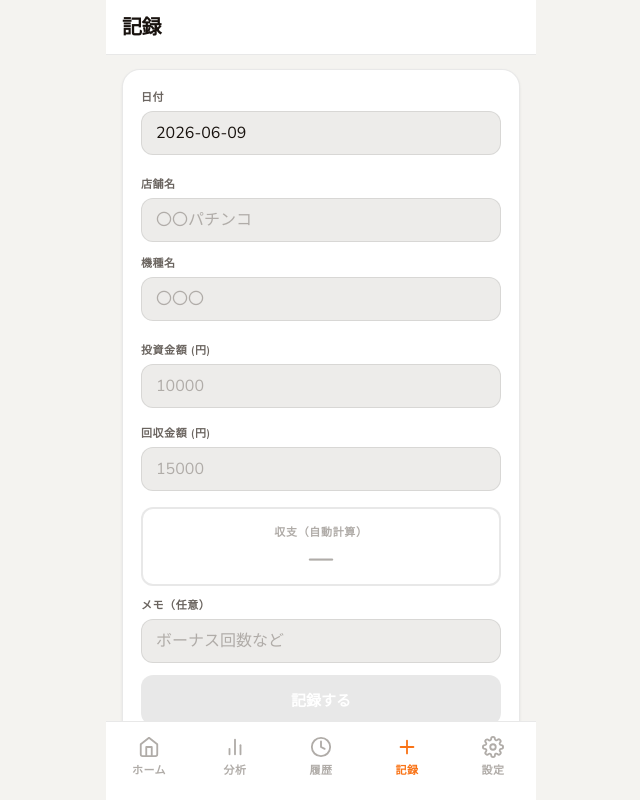
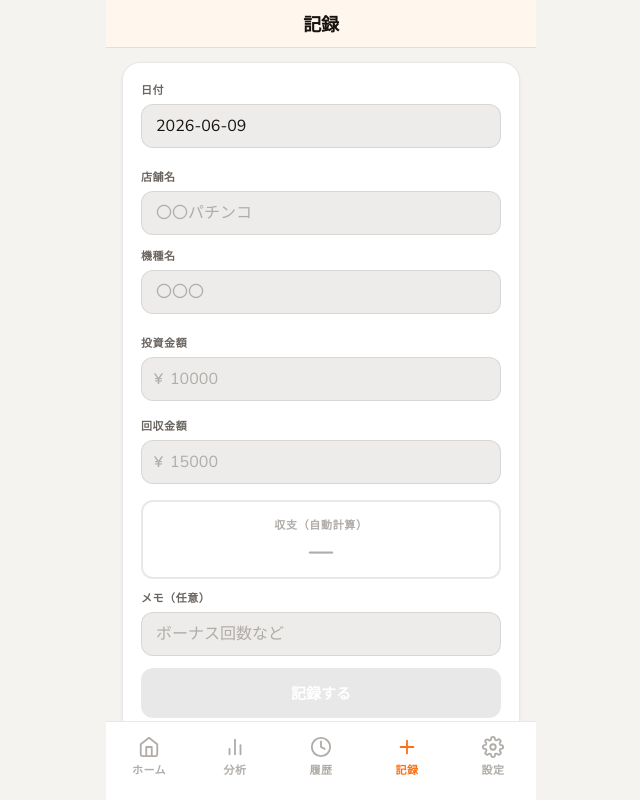
Before and after one commit to tama912/slotlog, a React (Vite) app: page / in a window 1280 px wide. Both pictures are taken after a click on the button "最初の収支を記録する". Shown: the whole page, without its empty margins (319-959 px from the left). Built offline with nearby package versions, Linux system fonts and the light colour scheme.

Commit message:
Update page title

```diff
--- a/src/App.jsx
+++ b/src/App.jsx
@@ -57,16 +57,17 @@ const CSS = `
 input,select,textarea{width:100%;max-width:100%;min-width:0;box-sizing:border-box}
 body{background:var(--bg);color:var(--t1);font-family:'Nunito Sans',sans-serif;-webkit-font-smoothing:antialiased;overflow-x:hidden}
 .app{max-width:430px;margin:0 auto;min-height:100vh;overflow-x:hidden;padding-bottom:88px}
-.header{background:var(--card);border-bottom:1px solid var(--border);padding:16px var(--sp-2) 14px;position:sticky;top:0;z-index:50}
-.logo{font-family:'Nunito',sans-serif;font-size:20px;font-weight:800;color:var(--t1);letter-spacing:-0.4px;line-height:1.2}
-.logo span{color:var(--orange)}
-.logo-sub{font-size:11px;color:var(--t2);font-weight:500;margin-top:3px;letter-spacing:0}
+.header{background:#fff7ed;border-bottom:1px solid var(--orange-m);padding:10px var(--sp-2);position:sticky;top:0;z-index:50;display:flex;align-items:center;justify-content:center}
+.logo-img{height:48px;width:auto;object-fit:contain;display:block}
+
 .kpi-grid{display:flex;flex-direction:column;gap:8px;padding:20px var(--sp-2) 0}
 /* hero: 今月収支 — full width, large */
 .kpi{background:var(--card);border-radius:var(--r-md);padding:14px 16px;border:1px solid var(--border)}
 .kpi.hero{background:var(--orange-l);border-color:var(--orange-m);padding:20px 22px 18px;border-radius:var(--r-lg);box-shadow:var(--sh-hero)}
 .kpi-sub-row{display:grid;grid-template-columns:repeat(3,1fr);gap:8px}
 .kpi-sub{background:var(--card);border-radius:var(--r-md);padding:14px 12px 13px;border:1px solid var(--border);overflow:hidden;box-shadow:var(--sh)}
+.kpi-icon-wrap{width:28px;height:28px;border-radius:50%;display:flex;align-items:center;justify-content:center;margin-bottom:8px;flex-shrink:0}
+.kpi-icon-wrap svg{width:14px;height:14px;stroke-width:2}
 .kpi-label{font-size:11px;color:var(--t3);font-weight:600;letter-spacing:0.06em;text-transform:uppercase;margin-bottom:8px}
 .kpi-hero-label{font-size:11px;color:var(--orange);font-weight:700;letter-spacing:0.05em;text-transform:uppercase;margin-bottom:8px}
 /* hero value: bigger */
@@ -106,7 +107,7 @@ body{background:var(--bg);color:var(--t1);font-family:'Nunito Sans',sans-serif;-
 .machine-bar-wrap{display:none}
 .machine-bar{height:100%;border-radius:3px;transition:width .4s ease}
 .machine-bar.plus{background:var(--green)}.machine-bar.minus{background:var(--red)}
-.machine-row.first{padding:12px 18px;background:rgba(249,115,22,0.04)}
+.machine-row.first{padding:13px 18px;background:rgba(249,115,22,0.05);border-left:3px solid var(--orange)}
 .machine-row.first .machine-name{font-size:15px;font-weight:800}
 .machine-row.first .machine-rank{font-size:14px;color:var(--orange)}
 .machine-row.first .machine-profit{font-size:15px}
@@ -185,7 +186,7 @@ body{background:var(--bg);color:var(--t1);font-family:'Nunito Sans',sans-serif;-
 .profit-preview-val.empty{color:var(--t3);font-size:24px;letter-spacing:0}
 
 .profit-preview-label{font-size:11px;font-weight:600;color:var(--t3);letter-spacing:0.06em;text-transform:uppercase;margin-bottom:6px}
-.profit-preview-val{font-family:'Nunito',sans-serif;font-size:36px;font-weight:800;letter-spacing:-1px;line-height:1}
+.profit-preview-val{font-family:'Nunito',sans-serif;font-size:38px;font-weight:800;letter-spacing:-1.5px;line-height:1}
 .profit-preview-val.plus{color:var(--green)}.profit-preview-val.minus{color:var(--red)}.profit-preview-val.zero{color:var(--t2)}
 .submit-btn{width:100%;padding:14px;background:var(--orange);color:#fff;font-family:'Nunito',sans-serif;font-size:15px;font-weight:800;border:none;border-radius:var(--r-md);cursor:pointer;transition:background .15s,transform .1s}
 .submit-btn:hover{background:var(--orange-hover)}.submit-btn:active{transform:scale(0.98)}.submit-btn:disabled{background:var(--border);cursor:default;transform:none}
@@ -203,7 +204,7 @@ body{background:var(--bg);color:var(--t1);font-family:'Nunito Sans',sans-serif;-
 .settings-btn:hover{background:var(--orange-hover)}
 .settings-btn.secondary{background:var(--bg2);color:var(--t2);border:1px solid var(--border)}
 .settings-btn.secondary:hover{background:var(--border)}
-.settings-btn.danger{background:transparent;color:var(--red);border:1.5px solid rgba(220,38,38,0.5);font-weight:700;letter-spacing:0.01em}
+.settings-btn.danger{background:var(--red-l);color:var(--red);border:1.5px solid rgba(220,38,38,0.4);font-weight:700;letter-spacing:0.01em}
 .settings-btn.danger:hover{background:var(--red-l)}
 .settings-info{font-size:13px;color:var(--t2);background:var(--bg2);border-radius:var(--r-md);padding:12px 16px;margin-bottom:12px;line-height:1.6}
 
@@ -416,7 +417,10 @@ export default function App() {
         </div>
         {/* 主役: 機種名 + 収支 */}
         <div className="rec-header" style={{marginBottom:0}}>
-          <div className="rec-machine" title={r.machine}>{r.machine}{r.id===bestRecId&&<span style={{fontSize:10,marginLeft:6,background:"var(--orange-l)",color:"var(--orange)",padding:"1px 5px",borderRadius:3,fontWeight:700,fontFamily:"'Nunito',sans-serif"}}>ベスト</span>}</div>
+          <div style={{display:"flex",alignItems:"center",gap:6,minWidth:0}}>
+            <div className="rec-machine" style={{flex:1,minWidth:0}} title={r.machine}>{r.machine}</div>
+            {r.id===bestRecId&&<span style={{fontSize:9,flexShrink:0,background:"var(--orange-l)",color:"var(--orange)",padding:"2px 6px",borderRadius:3,fontWeight:700,fontFamily:"'Nunito',sans-serif",letterSpacing:"0.04em",whiteSpace:"nowrap"}}>BEST</span>}
+          </div>
           <div className={`rec-profit ${profitColor(r.profit)}`} style={{paddingRight:28}}>{profitStr(r.profit)}</div>
         </div>
         {/* 補助: 日付 + 投資/回収 */}
@@ -439,13 +443,12 @@ export default function App() {
       <style>{CSS}</style>
       <div className="app">
         <div className="header">
-          <div className="logo">
-            {tab === 0
-              ? <>スロ<span>ログ</span></>
-              : ["","分析","履歴","記録","設定"][tab]
-            }
-          </div>
-          {tab===0&&<div className="logo-sub">今日も収支を記録しよう</div>}
+          {tab === 0
+            ? <img src="/logo.png" alt="スロログ" className="logo-img"/>
+            : <div style={{fontFamily:"'Nunito',sans-serif",fontSize:18,fontWeight:800,color:"var(--t1)",letterSpacing:"-0.3px"}}>
+                {["","分析","履歴","記録","設定"][tab]}
+              </div>
+          }
         </div>
 
         {/* ═══ HOME ═══ */}
@@ -457,23 +460,37 @@ export default function App() {
                 <div className="kpi-hero-label">今月の収支</div>
                 <div className={`kpi-val hero ${profitColor(monthProfit)}`}>{profitStr(monthProfit)}</div>
                 {monthRecs.length > 0 && (
-                  <div className="hero-copy" style={{marginTop:7}}>
-                    {monthRecs.length}戦{monthRecs.filter(r=>r.profit>0).length}勝{monthRecs.filter(r=>r.profit<0).length}敗
-                    {streak.count>=2&&` · ${streak.count}${streak.type==="win"?"連勝中":"連敗中"}`}
+                  <div style={{marginTop:8,display:"flex",alignItems:"center",gap:10,flexWrap:"wrap"}}>
+                    <span style={{fontFamily:"'Nunito',sans-serif",fontSize:13,fontWeight:800,color:"var(--orange)"}}>
+                      {winRate!=null?`勝率${winRate}%`:"勝率—"}
+                    </span>
+                    <span className="hero-copy" style={{marginTop:0,fontSize:11,color:"var(--t3)"}}>
+                      {monthRecs.length}戦{monthRecs.filter(r=>r.profit>0).length}勝{monthRecs.filter(r=>r.profit<0).length}敗
+                      {streak.count>=2&&` · ${streak.count}${streak.type==="win"?"連勝中":"連敗中"}`}
+                    </span>
                   </div>
                 )}
               </div>
               {/* Sub row: 総収支・勝率・実戦回数 */}
               <div className="kpi-sub-row">
                 <div className="kpi-sub">
+                  <div className="kpi-icon-wrap" style={{background:"rgba(249,115,22,0.1)"}}>
+                    <svg viewBox="0 0 24 24" fill="none" stroke="var(--orange)" strokeLinecap="round" strokeLinejoin="round"><circle cx="12" cy="12" r="10"/><circle cx="12" cy="12" r="3"/></svg>
+                  </div>
                   <div className="kpi-label">勝率</div>
                   <div className="kpi-val sub orange">{winRate!=null?`${winRate}%`:"0%"}</div>
                 </div>
                 <div className="kpi-sub">
+                  <div className="kpi-icon-wrap" style={{background:"rgba(249,115,22,0.1)"}}>
+                    <svg viewBox="0 0 24 24" fill="none" stroke="var(--orange)" strokeLinecap="round" strokeLinejoin="round"><circle cx="12" cy="8" r="4"/><path d="M6 20v-2a6 6 0 0 1 12 0v2"/></svg>
+                  </div>
                   <div className="kpi-label">実戦</div>
                   <div className="kpi-val sub orange">{records.length}<span style={{fontSize:11,marginLeft:2,fontWeight:700}}>回</span></div>
                 </div>
                 <div className="kpi-sub" style={{opacity:bestWin>0?1:0.5}}>
+                  <div className="kpi-icon-wrap" style={{background:bestWin>0?"rgba(21,128,61,0.1)":"var(--bg2)"}}>
+                    <svg viewBox="0 0 24 24" fill="none" stroke={bestWin>0?"var(--green)":"var(--t3)"} strokeLinecap="round" strokeLinejoin="round"><path d="M6 9H4.5a2.5 2.5 0 0 1 0-5H6"/><path d="M18 9h1.5a2.5 2.5 0 0 0 0-5H18"/><path d="M4 22h16"/><path d="M10 14.66V17c0 .55-.47.98-.97 1.21C7.85 18.75 7 20.24 7 22"/><path d="M14 14.66V17c0 .55.47.98.97 1.21C16.15 18.75 17 20.24 17 22"/><path d="M18 2H6v7a6 6 0 0 0 12 0V2z"/></svg>
+                  </div>
                   <div className="kpi-label">最高勝ち</div>
                   <div className={`kpi-val sub ${bestWin>0?"plus":"zero"}`}>{bestWin>0?profitStr(bestWin):"—"}</div>
                 </div>
@@ -672,12 +689,18 @@ export default function App() {
               {/* Group 3: 投資・回収 */}
               <div className="form-row">
                 <div>
-                  <label className="form-label">投資金額 (円)</label>
-                  <input className="form-input" type="number" placeholder="10000" value={form.invest} onChange={e=>setForm(p=>({...p,invest:e.target.value}))}/>
+                  <label className="form-label">投資金額</label>
+                  <div style={{position:"relative"}}>
+                    <span style={{position:"absolute",left:13,top:"50%",transform:"translateY(-50%)",fontSize:15,color:"var(--t3)",fontWeight:600,pointerEvents:"none"}}>¥</span>
+                    <input className="form-input" type="number" placeholder="10000" value={form.invest} style={{paddingLeft:28}} onChange={e=>setForm(p=>({...p,invest:e.target.value}))}/>
+                  </div>
                 </div>
                 <div>
-                  <label className="form-label">回収金額 (円)</label>
-                  <input className="form-input" type="number" placeholder="15000" value={form.collect} onChange={e=>setForm(p=>({...p,collect:e.target.value}))}/>
+                  <label className="form-label">回収金額</label>
+                  <div style={{position:"relative"}}>
+                    <span style={{position:"absolute",left:13,top:"50%",transform:"translateY(-50%)",fontSize:15,color:"var(--t3)",fontWeight:600,pointerEvents:"none"}}>¥</span>
+                    <input className="form-input" type="number" placeholder="15000" value={form.collect} style={{paddingLeft:28}} onChange={e=>setForm(p=>({...p,collect:e.target.value}))}/>
+                  </div>
                 </div>
               </div>
               <div className={`profit-preview${(form.invest||form.collect)?previewProfit>0?" is-plus":previewProfit<0?" is-minus":" is-zero":""}`}>
```
Also changed, not shown: src/logo.png (added).
